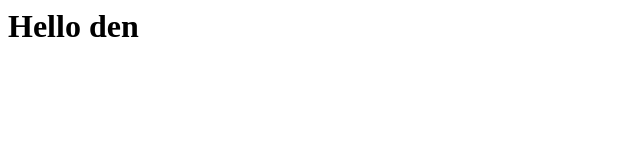
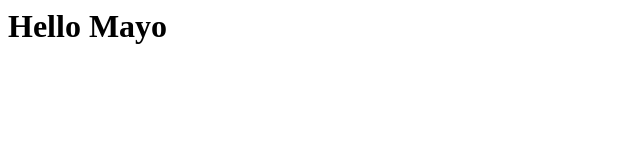
Before and after one commit to katsuya0515/mayo_test, a plain HTML site: page index.html in a window 1280 px wide. Shown: the full height of the page, 0-640 px from the left. Drawn offline with Linux system fonts and the light colour scheme.

Commit message:
modify タイトル修正　\n \n Hello mayo

```diff
--- a/index.html
+++ b/index.html
@@ -2,6 +2,6 @@
 	<head>
 	</head>
 	<body>
-		<h1>Hello den</h1>
+		<h1>Hello Mayo</h1>
 	</body>
 </html>
```
